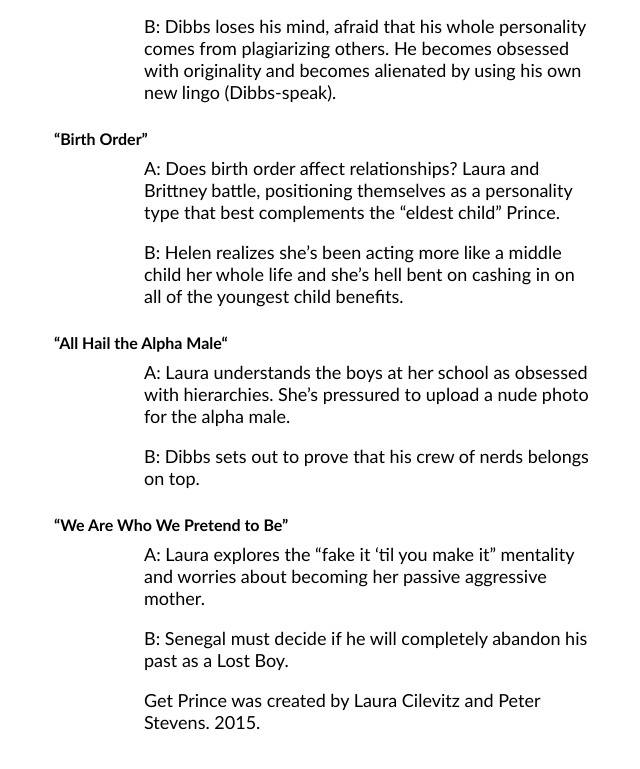
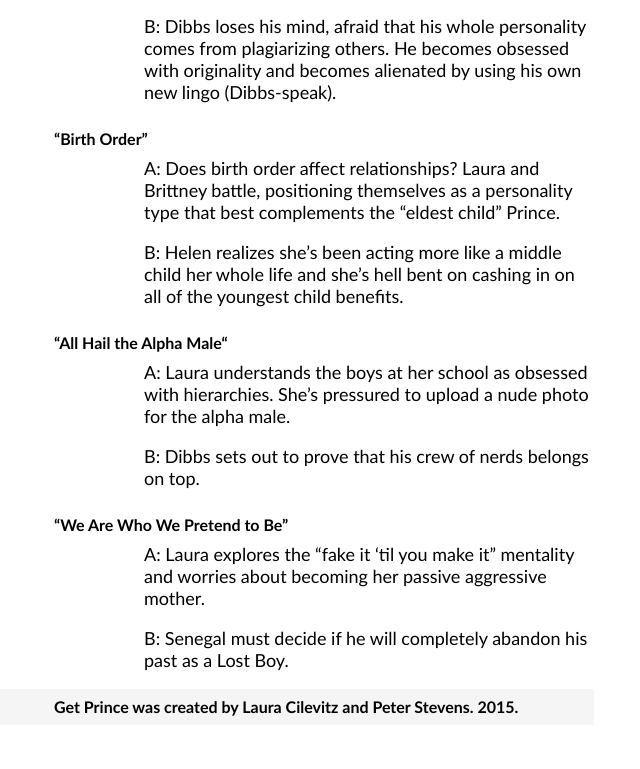
Before and after one commit to peter-stevens/peter-stevens.github.io, a plain HTML site: page writing/stevens-peter-get-prince-one-page.html in a window 1280 px wide. Shown: the part 4292-5061 px from the top of the page, without its empty margins (346-986 px from the left). After the commit the page ends 5035 px from the top, so only its background shows below. Drawn offline with Linux system fonts and the light colour scheme.

Commit message:
added credit

```diff
--- a/css/onepage.css
+++ b/css/onepage.css
@@ -61,6 +61,18 @@ margin: auto;
 }
 
 
+/**
+credits
+*/
+h5 {
+font-family: calibri;
+font-size: 16px;
+line-height: 36px;
+padding-left: 10%;
+border-left: 10px;
+margin: auto;
+background: whitesmoke;
+}
 
 
 @media only screen
--- a/writing/stevens-peter-get-prince-one-page.html
+++ b/writing/stevens-peter-get-prince-one-page.html
@@ -220,9 +220,11 @@ B: Senegal must decide if he will completely abandon his past as a Lost Boy.
                 </p>
 
 
-<p>
+<h5>
 Get Prince was created by Laura Cilevitz and Peter Stevens. 2015.
-</p>
+</h5>
+
+
 
 
         </div>
```
Also changed, not shown: index.html (+1 -1 lines).
